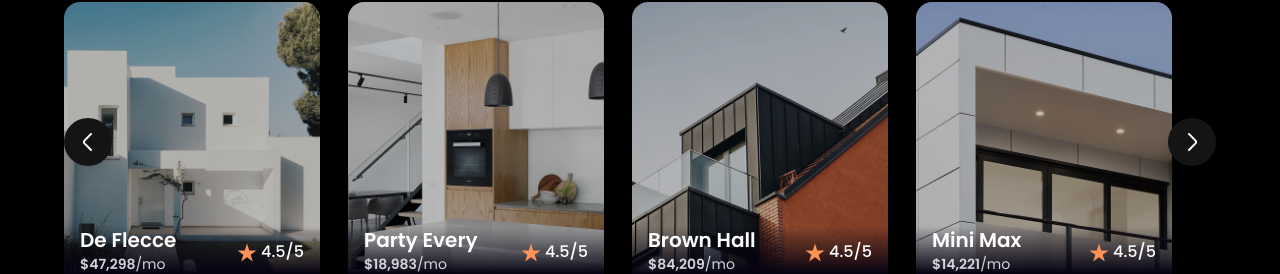
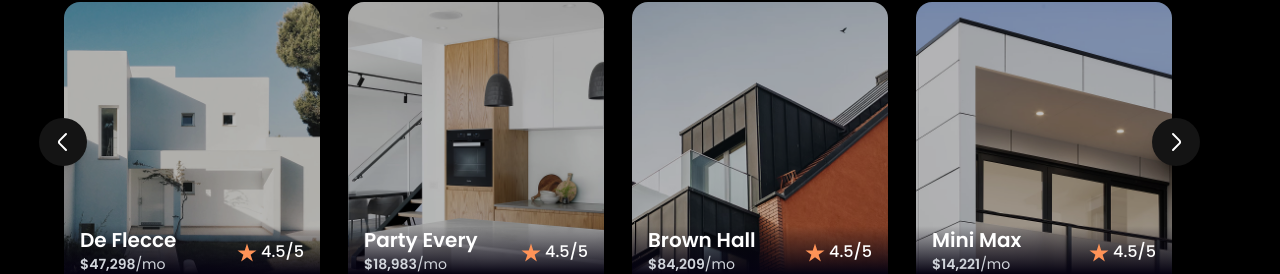
Before and after one commit to janfdev/Nedijia_ShaynaKit, a React (Vite) app: page / in a window 1280 px wide. Shown: the part 1042-1316 px from the top of the page. Built offline with nearby package versions, Linux system fonts and the light colour scheme.

Commit message:
Refactor navigation buttons in LatestDeals component to use anchor tags for improved accessibility

```diff
--- a/src/Pages/LatestDeals.tsx
+++ b/src/Pages/LatestDeals.tsx
@@ -11,19 +11,16 @@ const LatestDeals = () => {
           </p>
         </div>
 
-        {/* Wrapper untuk CardDeals dengan relative position */}
         <div className="relative flex items-center w-full max-w-6xl">
-          {/* Panah Kiri */}
-          <button className="absolute left-0 z-10 bg-black_text p-3 rounded-full flex items-center justify-center shadow-lg">
+          <a className="absolute cursor-pointer ml-[-25px] z-10 bg-black_text p-3 rounded-full flex items-center justify-center shadow-lg">
             <img src="/assets/icon/arrow-left.svg" alt="Left Arrow" />
-          </button>
+          </a>
 
           <CardDeals />
 
-          {/* Panah Kanan */}
-          <button className="absolute right-0 z-10 bg-black_text p-3 rounded-full flex items-center justify-center shadow-lg">
+          <a className="absolute cursor-pointer right-4 z-10 bg-black_text p-3 rounded-full flex items-center justify-center shadow-lg">
             <img src="/assets/icon/arrow-right.svg" alt="Right Arrow" />
-          </button>
+          </a>
         </div>
       </div>
     </section>
```
